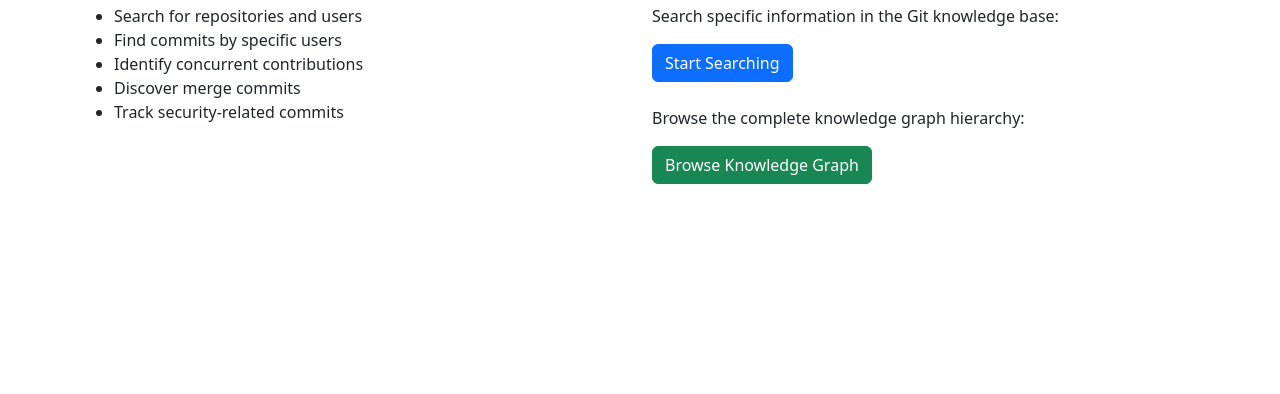
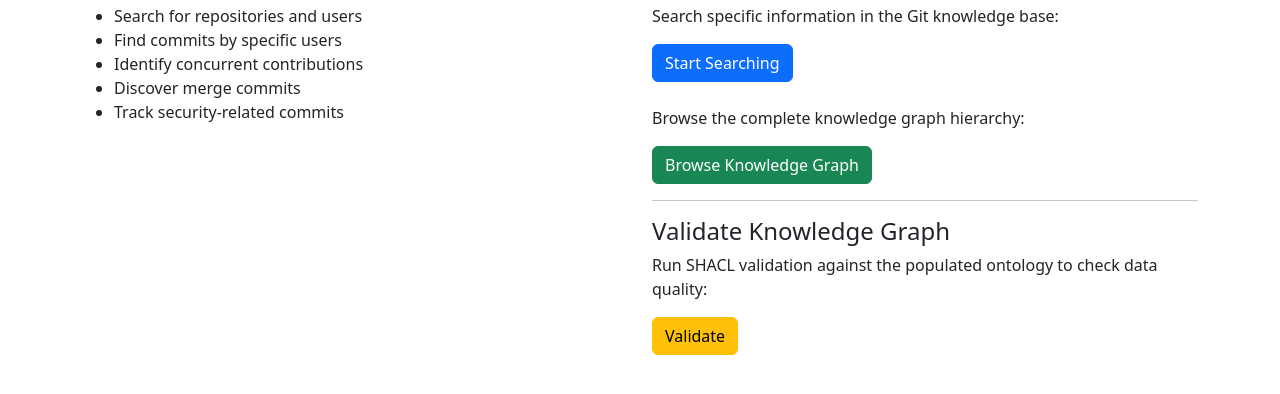
Before and after one commit to rishonjose/KnowledgeRep-CITS3005, a Flask app: page / in a window 1280 px wide. Shown: the part 269-663 px from the top of the page. Run offline with Flask 3, Linux system fonts and the light colour scheme; parts of the project's set-up code (start-up, migrations or seed data) failed here and were passed over.

Commit message:
Added validation page

```diff
--- a/app/routes.py
+++ b/app/routes.py
@@ -2,6 +2,9 @@ from flask import render_template, request, jsonify
 from app import app
 from app.ontology_service import OntologyService
 from urllib.parse import unquote
+import os
+from rdflib import Graph
+from pyshacl import validate
 
 ontology_service = OntologyService()
 
@@ -47,3 +50,51 @@ def search():
         return render_template('results.html', results=results, request=request)
 
     return render_template('search.html')
+
+@app.route('/validate', methods=['GET'])
+def validate_graph():
+    """Run SHACL validation and display the results."""
+    try:
+        # Determine project root from this file location (app/routes.py -> project root)
+        project_root = os.path.abspath(os.path.join(os.path.dirname(__file__), '..'))
+        # Paths relative to project root
+        data_file = os.path.join(project_root, 'outputs', 'populated.owl')
+        shapes_file = os.path.join(project_root, 'ontology', 'shapes.ttl')
+        report_file = os.path.join(project_root, 'outputs', 'SHACL_REPORT.txt')
+
+        # Load graphs
+        data_g = Graph().parse(data_file, format='xml')
+        shapes_g = Graph().parse(shapes_file, format='turtle')
+
+        # Run validation
+        conforms, report_graph, report_text = validate(
+            data_graph=data_g,
+            shacl_graph=shapes_g,
+            inference='rdfs',
+            abort_on_first=False,
+            meta_shacl=False,
+            debug=False
+        )
+
+        # Persist the report to disk to match CLI behavior
+        os.makedirs(os.path.dirname(report_file), exist_ok=True)
+        with open(report_file, 'w') as f:
+            f.write(report_text)
+
+        return render_template(
+            'validation_results.html',
+            conforms=conforms,
+            report_text=report_text,
+            data_file_display=os.path.relpath(data_file, project_root),
+            shapes_file_display=os.path.relpath(shapes_file, project_root),
+            report_file_display=os.path.relpath(report_file, project_root),
+        )
+    except Exception as e:
+        return render_template(
+            'validation_results.html',
+            conforms=None,
+            report_text=str(e),
+            data_file_display='outputs/populated.owl',
+            shapes_file_display='ontology/shapes.ttl',
+            report_file_display='outputs/SHACL_REPORT.txt',
+        ), 500
--- a/app/templates/index.html
+++ b/app/templates/index.html
@@ -29,6 +29,12 @@
                     <p>Browse the complete knowledge graph hierarchy:</p>
                     <a href="{{ url_for('browse_repos') }}" class="btn btn-success">Browse Knowledge Graph</a>
                 </div>
+                <hr>
+                <div>
+                    <h4>Validate Knowledge Graph</h4>
+                    <p>Run SHACL validation against the populated ontology to check data quality:</p>
+                    <a href="{{ url_for('validate_graph') }}" class="btn btn-warning">Validate</a>
+                </div>
             </div>
         </div>
     </div>
```
Also changed, not shown: app/templates/validation_results.html (added, +30 -0 lines).
